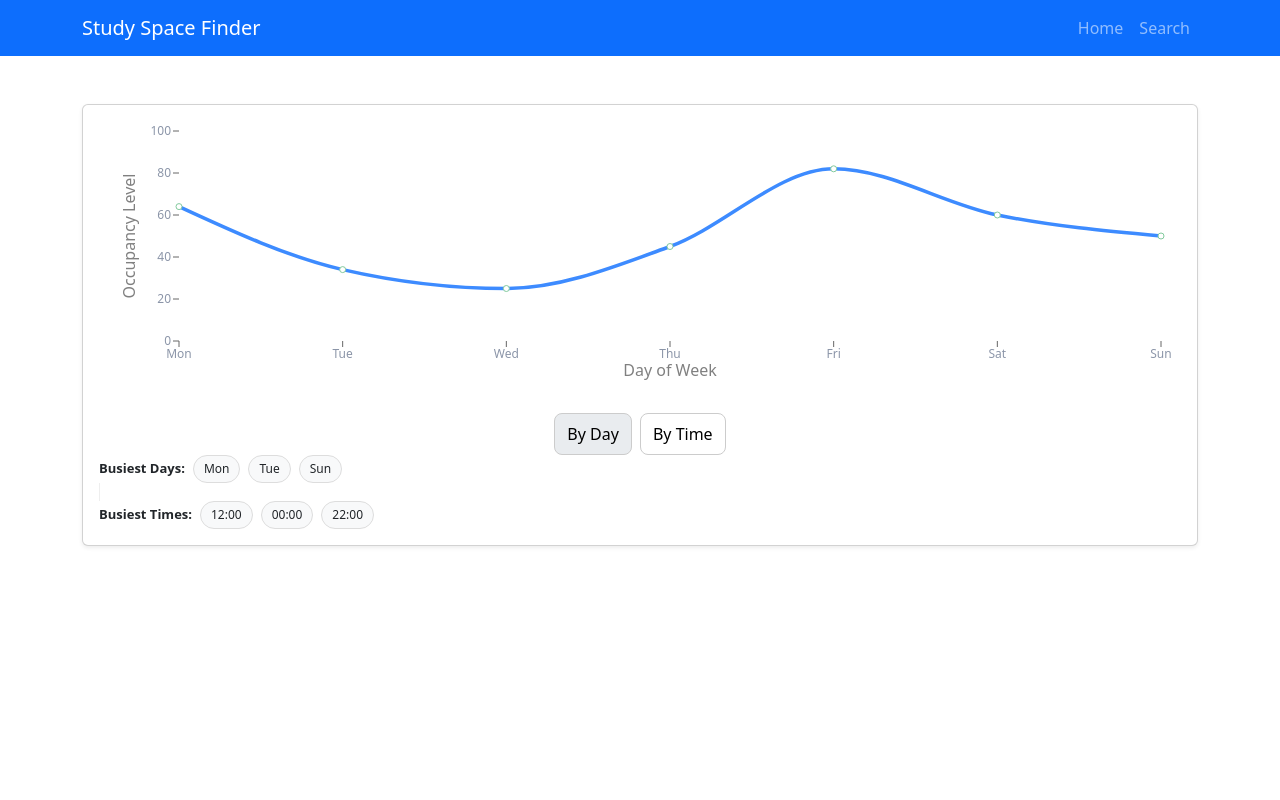
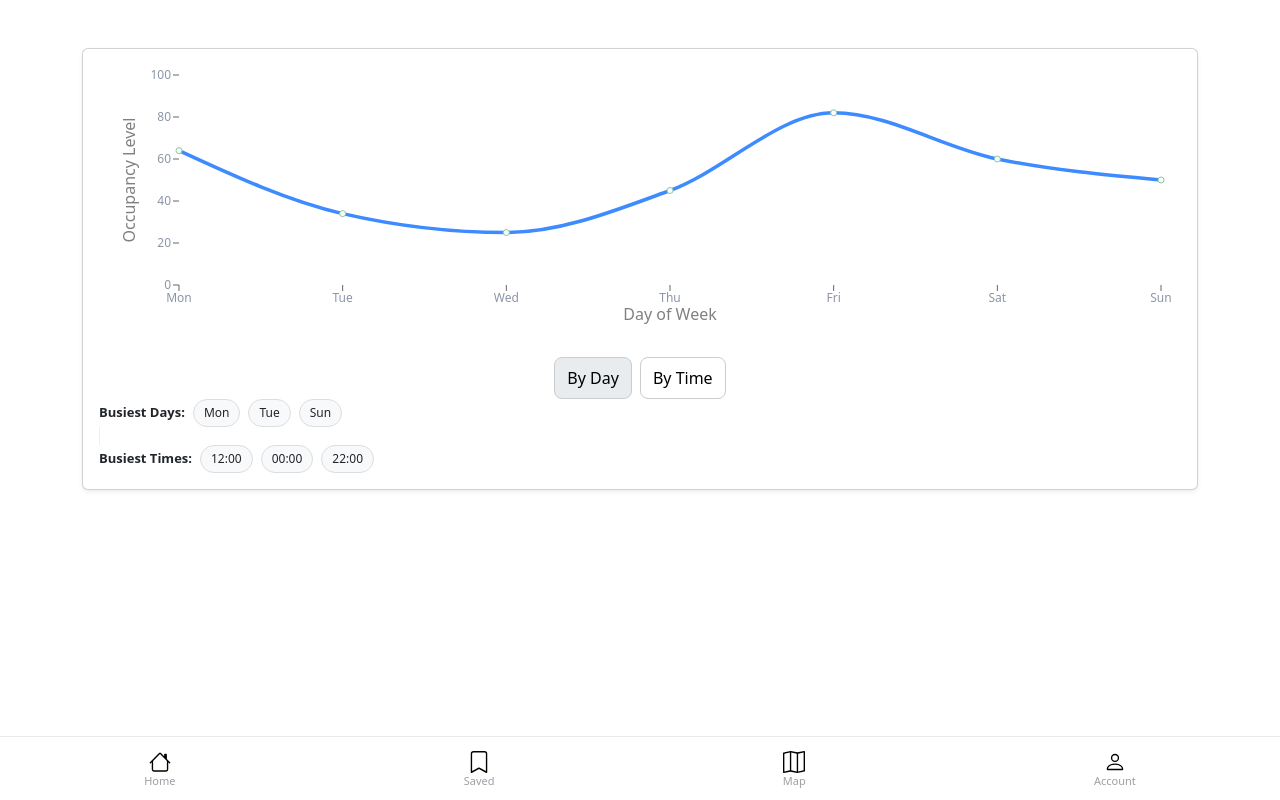
Before and after one commit to maxim-club/SoftwareEngineeringGroupCW, a React (Create React App) app in the folder frontend/: page /line-chart in a window 1280 px wide. Built offline with nearby package versions, Linux system fonts and the light colour scheme.

Commit message:
update nav and map

```diff
--- a/frontend/src/components/Navbar.jsx
+++ b/frontend/src/components/Navbar.jsx
@@ -1,19 +1,35 @@
-import { Navbar, Nav, Container } from 'react-bootstrap';
-import { Link } from 'react-router-dom';
+import { Navbar, Nav } from "react-bootstrap";
+import { Link, useLocation } from "react-router-dom";
+import { House, Bookmark, Map, Person } from "react-bootstrap-icons";
 
 function AppNavbar() {
+  const { pathname } = useLocation();
+
+  const isActive = (path) => pathname === path;
+
   return (
-    <Navbar bg="primary" variant="dark" expand="lg">
-      <Container>
-        <Navbar.Brand as={Link} to="/">Study Space Finder</Navbar.Brand>
-        <Navbar.Toggle aria-controls="basic-navbar-nav" />
-        <Navbar.Collapse id="basic-navbar-nav">
-          <Nav className="ms-auto">
-            <Nav.Link as={Link} to="/">Home</Nav.Link>
-            <Nav.Link as={Link} to="/search">Search</Nav.Link>
-          </Nav>
-        </Navbar.Collapse>
-      </Container>
+    <Navbar className="bottom-tabbar" fixed="bottom">
+      <Nav className="w-100 justify-content-around">
+        <Nav.Link as={Link} to="/" className={isActive("/") ? "active" : ""}>
+          <House size={22} />
+          <div className="tab-label">Home</div>
+        </Nav.Link>
+
+        <Nav.Link as={Link} to="/saved" className={isActive("/saved") ? "active" : ""}>
+          <Bookmark size={22} />
+          <div className="tab-label">Saved</div>
+        </Nav.Link>
+
+        <Nav.Link as={Link} to="/mapview" className={isActive("/mapview") ? "active" : ""}>
+          <Map size={22} />
+          <div className="tab-label">Map</div>
+        </Nav.Link>
+
+        <Nav.Link as={Link} to="/account" className={isActive("/account") ? "active" : ""}>
+          <Person size={22} />
+          <div className="tab-label">Account</div>
+        </Nav.Link>
+      </Nav>
     </Navbar>
   );
 }
--- a/frontend/src/components/StudySpacesMap.jsx
+++ b/frontend/src/components/StudySpacesMap.jsx
@@ -50,10 +50,23 @@ export default function StudySpacesMap() {
     }, []);
 
     useEffect(() => {
-        if (!navigator.geolocation) return;
+        if (!navigator.geolocation) {
+            console.error("Geolocation not supported");
+            return;
+        }
+
         navigator.geolocation.getCurrentPosition(
-                (pos) => setUserLoc({ lat: pos.coords.latitude, lng: pos.coords.longitude }),
-                () => {},
+            (pos) => {
+            const loc = {
+                lat: pos.coords.latitude,
+                lng: pos.coords.longitude,
+            };
+            console.log("User location:", loc);
+            setUserLoc(loc);
+            },
+            (err) => {
+            console.error("Geolocation error:", err);
+            },
             { enableHighAccuracy: true, timeout: 8000 }
         );
         }, []);
@@ -62,47 +75,13 @@ export default function StudySpacesMap() {
 
 
     return (
-        <div className="ui-card">
-            <div className="ui-row-between">
-                <div>
-                    <div className="text-title">Study Spaces Map</div>
-                    <div className="text-muted">
-                        Map shows your location and study spaces
-                    </div>
-                </div>
-
-            <div className="ui-row-center">
-                <button
-                    className="ui-button"
-                    onClick={() => {
-                        if (!navigator.geolocation) return;
-                        navigator.geolocation.getCurrentPosition((pos) => {
-                        setUserLoc({ lat: pos.coords.latitude, lng: pos.coords.longitude });
-                        });
-                    }}
-                    >
-                    Recenter to me
-                </button>
-                <span className="ui-chip">
-                    {studySpaces.length} spaces
-                </span>
-
-                <span className="ui-chip">
-                    {userLoc ? "Your Location On" : "Your Location Off"}
-                </span>
-            </div>
-        </div>
-
-        <div className="map-container">
         <MapContainer center={center} zoom={16} style={{ height: "100%", width: "100%" }}>
         <InvalidateSizeOnMount />
         <Recenter center={center} />
-
         <TileLayer
             attribution='&copy; OpenStreetMap contributors'
             url="https://{s}.tile.openstreetmap.org/{z}/{x}/{y}.png"
         />
-
         {userLoc && (
                 <Marker position={userLoc} icon={userIcon}>
                 <Popup>You are here</Popup>
@@ -110,7 +89,11 @@ export default function StudySpacesMap() {
             )}
 
             {studySpaces.map((s) => (
-                <Marker key={s.id} position={{ lat: s.lat, lng: s.lng }} icon={studyIcon}>
+                <Marker
+                    key={s.id}
+                    position={{ lat: s.lat, lng: s.lng }}
+                    icon={studyIcon}
+                >
                 <Popup>
                     <strong>{s.name}</strong>
                     {Array.isArray(s.tags) && s.tags.length > 0 && (
@@ -127,13 +110,5 @@ export default function StudySpacesMap() {
                 </Marker>
             ))}
             </MapContainer>
-        </div>
-
-        <div className="ui-row-wrap" style={{ marginTop: 12 }}>
-            <strong className="text-sm-strong">Tips:</strong>
-            <span className="ui-chip">Click a pin for details</span>
-            <span className="ui-chip">Allow location to show “Your” pin</span>
-        </div>
-    </div>
   );
 }
--- a/frontend/src/index.css
+++ b/frontend/src/index.css
@@ -99,3 +99,78 @@ code {
   font-size: 13px;
   font-weight: 700;
 }
+
+/*Nav bar*/
+
+.bottom-tabbar {
+  background: #fff;
+  border-top: 1px solid rgba(0,0,0,0.08);
+  padding: 6px 8px;
+  z-index: 2000; /* must be above Leaflet map */
+}
+
+.bottom-tabbar .nav-link {
+  color: #9aa0a6;
+  text-align: center;
+  padding: 6px 10px;
+  font-size: 12px;
+  display: flex;
+  flex-direction: column;
+  align-items: center;
+  gap: 2px;
+}
+
+.bottom-tabbar .nav-link.active {
+  color: #0d6efd;
+  font-weight: 600;
+}
+
+.tab-label {
+  line-height: 1;
+  font-size: 11px;
+}
+
+/* Map */
+
+.map-page {
+  position: relative;
+  height: 100vh;
+  width: 100%;
+  overflow: hidden;
+}
+
+.map-full {
+  height: 100%;
+  width: 100%;
+  padding-bottom: 64px; /* space for bottom tab bar */
+}
+
+.map-full .leaflet-container {
+  height: 100%;
+  width: 100%;
+}
+
+.map-search {
+  position: absolute;
+  top: 12px;
+  left: 12px;
+  right: 12px;
+  z-index: 2100;
+}
+
+.map-search .input-group {
+  background: #fff;
+  border-radius: 14px;
+  overflow: hidden;
+  box-shadow: 0 8px 24px rgba(0,0,0,0.12);
+}
+.map-search .form-control {
+  border: none;
+}
+.map-search .btn {
+  border: none;
+}
+
+.leaflet-control-zoom {
+  margin-top: 70px !important; /* adjust until it clears your search */
+}
--- a/frontend/src/pages/Map-trial.jsx
+++ b/frontend/src/pages/Map-trial.jsx
@@ -1,12 +1,27 @@
+import { useState } from "react";
+import SearchBar from "../components/SearchBar";
 import StudySpacesMap from "../components/StudySpacesMap";
 
-function MapView() {
+export default function MapPage() {
+  const [q, setQ] = useState("");
+
   return (
-    <div style={{ padding: 16 }}>
-      <h2>Study Spaces Map</h2>
-      <StudySpacesMap />
+    <div className="map-page">
+      {/* floating search */}
+      <div className="map-search">
+        <SearchBar
+          value={q}
+          onChange={setQ}
+          onFilterClick={() => console.log("filter")}
+          placeholder="Search..."
+          onSubmit={() => console.log("submit", q)}
+        />
+      </div>
+
+      {/* map goes behind */}
+      <div className="map-full">
+        <StudySpacesMap />
+      </div>
     </div>
   );
 }
-
-export default MapView;
```
Lines whose indentation alone changed are shown as unchanged.
